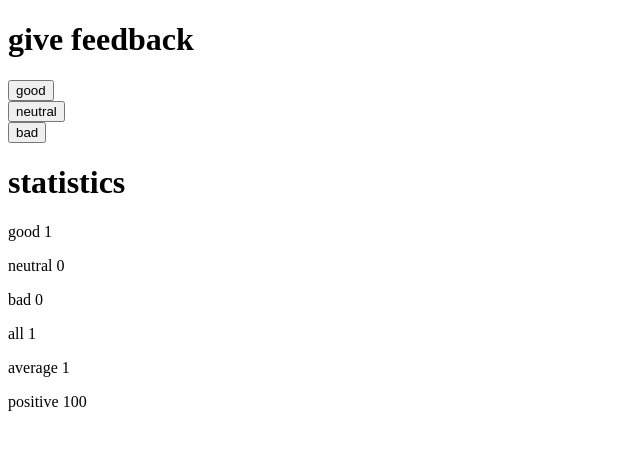
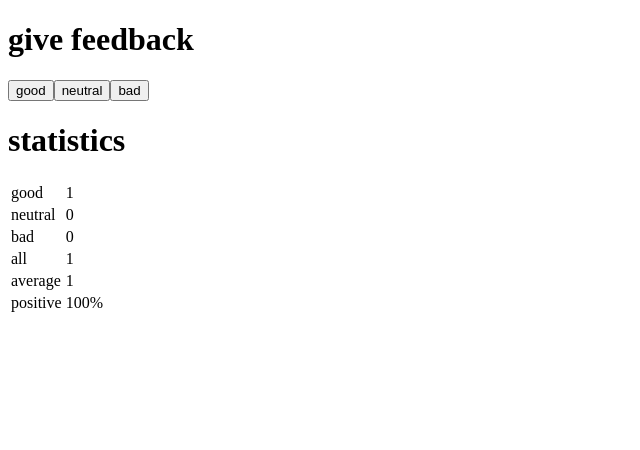
Before and after one commit to Frederik-Roeckle/FullStackOpenAssignments, a React (Create React App) app in the folder part1/unicafe/: page / in a window 1280 px wide. Both pictures are taken after a click on the button "good". Shown: the top 450 px of the page, without its empty margins (0-640 px from the left). Built offline with nearby package versions, Linux system fonts and the light colour scheme.

Commit message:
1.11*: unicafe step6

```diff
--- a/part1/unicafe/src/App.js
+++ b/part1/unicafe/src/App.js
@@ -32,10 +32,10 @@ const Statistics = (props) => {
   }
 
   function positve() {
-    return (good / all()) * 100;
+    return ((good / all()) * 100).toString() + "%";
   }
 
-  if (all() == 0) {
+  if (all() === 0) {
     return (
       <div>
         <h1>statistics</h1>
@@ -47,13 +47,16 @@ const Statistics = (props) => {
   return (
     <div>
       <h1>statistics</h1>
+      <table>
+        <tbody>
           <StatisticLine label="good" value={good} />
           <StatisticLine label="neutral" value={neutral} />
           <StatisticLine label="bad" value={bad} />
-
           <StatisticLine label="all" value={all()} />
           <StatisticLine label="average" value={average()} />
           <StatisticLine label="positive" value={positve()} />
+        </tbody>
+      </table>
     </div>
   );
 };
@@ -62,22 +65,17 @@ const StatisticLine = (props) => {
   const { label, value } = props;
 
   return (
-    <div>
-      <p>
-        {label} {value}
-      </p>
-    </div>
+    <tr>
+      <td>{label}</td>
+      <td>{value}</td>
+    </tr>
   );
 };
 
 const Button = (props) => {
   const { label, handleFunction } = props;
 
-  return (
-    <div>
-      <button onClick={handleFunction}>{label}</button>
-    </div>
-  );
+  return <button onClick={handleFunction}>{label}</button>;
 };
 
 export default App;
```
Lines whose indentation alone changed are shown as unchanged.
